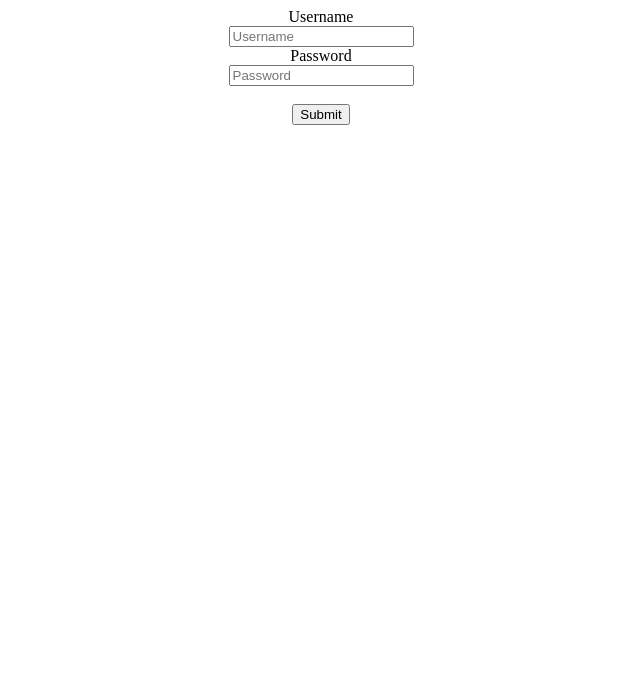
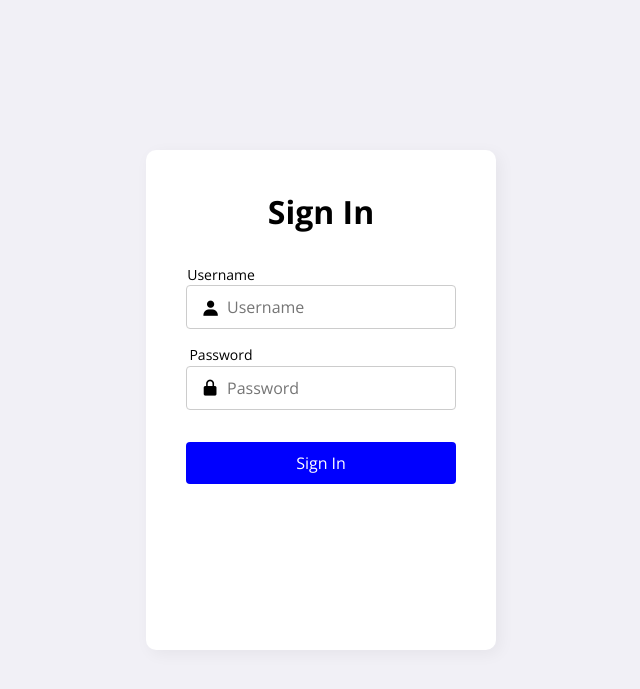
Before and after one commit to michaelm4320/Healthcare_Investment_Tool, a Flask app: page / in a window 1280 px wide. Shown: the top 689 px of the page, without its empty margins (319-959 px from the left). Run offline with Flask 2, Linux system fonts and the light colour scheme.

Commit message:
Added style to login, modify html

```diff
--- a/app.py
+++ b/app.py
@@ -67,3 +67,7 @@ def main():
 def sign():
     if request.method == "GET":
         return render_template('sign.html')
+
+#Uncomment if you want to run without using terminal
+#if __name__ == '__main__':
+#    app.run(debug=True)
--- a/static/css/style.css
+++ b/static/css/style.css
@@ -36,6 +36,104 @@ a {
 li {
 	list-style: none;
 }
+/* LOGIN START */
+.login-container {
+	padding: 40px;
+	text-align: center;
+    border-radius: 10px;
+    background: var(--light);
+	box-shadow: 4px 4px 16px rgba(0, 0, 0, .05);
+	max-width: 350px; /* set the maximum width to 400 pixels, this adjusts width */
+	height: 500px;
+
+    /* center horizontally */
+    margin-left: auto;
+    margin-right: auto;
+    width: 80%;
+
+    /* center vertically */
+    position: absolute;
+    top: 50%;
+    left: 50%;
+    transform: translate(-50%, -50%);
+}
+
+.signin-header {
+  font-size: 2em;
+  margin-bottom: 30px;
+  text-align: center;
+}
+
+/* Text box style */
+input[type="username"], input[type="password"] {
+  font-size: 16px;
+  padding: 10px;
+  border: 1px solid #ccc;
+  border-radius: 4px;
+  box-sizing: border-box;
+  margin-bottom: 10px; /*adjusts text box spacing between text boxes */
+  width: 100%;
+  max-width: calc(100% - -50px); /* limit the maximum width to 100% minus left and right padding and border */
+}
+
+.input-icons {
+  position: relative;
+  font-size: 1.2em;
+  align-items: center;
+}
+
+.input-icons input[type="username"] { /* adjusts the username input text to the right */
+  padding-left: 40px;
+}
+.input-icons input[type="password"] { /* adjusts the password input text to the right */
+  padding-left: 40px;
+}
+
+
+.login-container .input-icons .user-icon {
+  position: absolute;
+  transform: translate(5px, 10%);
+  padding: 10px;
+}
+
+.login-container .input-icons .lock-icon {
+  position: absolute;
+  transform: translate(1px, 75%);
+  padding: 10px;
+}
+
+label {
+  font-size: 14px;
+  margin-bottom: -20px; /* adjust the spacing between label and input box */
+  text-align: left;
+  margin-right: 200px; /* adjusts position left or right of label */
+  /* margin-top: -30px;  adjusts all elements inside text box vertically */
+}
+
+
+.errorU-message {
+  font-size: 14px;
+  color: red;
+}
+
+.errorP-message {
+  font-size: 14px;
+  color: red;
+}
+
+button {
+  background-color: blue;
+  border: none;
+  color: white;
+  padding: 10px 110px;
+  text-align: center;
+  text-decoration: none;
+  display: inline-block;
+  font-size: 16px;
+  border-radius: 4px;
+  cursor: pointer;
+}
+/* LOGIN END */
 
 /* SIDEBAR START */
 .intevations{
--- a/templates/index.html
+++ b/templates/index.html
@@ -25,7 +25,7 @@
 
 			<li><a href="#" class="active"><i class='bx bxs-dashboard icon' ></i> Dashboard</a></li>
 			<li>
-				<a href="#"><i class='bx bxs-bulb icon' ></i> Menu Item </i></a>
+				<a href="#"><i class='bx bxs-bulb icon' ></i> Menu Item</a>
 			</li>
 			<li><a href="#"><i class='bx bxs-cog icon' ></i> Settings</a></li>
 		</ul>
@@ -47,7 +47,7 @@
 			<div class="data">
 				<div class="content-data">
 					<div class="head">
-						<h3>Sales Report</h3>
+						<h3>Chart</h3>
 						<div class="menu">
 							<i class='bx bx-dots-horizontal-rounded icon'></i>
 							<ul class="menu-link">
--- a/templates/log.html
+++ b/templates/log.html
@@ -3,34 +3,38 @@
 <head>
     <meta charset="UTF-8">
     <title>Log In</title>
+    <meta name="viewport" content="width=device-width, initial-scale=1.0">
+    <link href='https://unpkg.com/boxicons@2.0.9/css/boxicons.min.css' rel='stylesheet'>
+    <link rel="stylesheet" href="static/css/style.css" type="text/css">
 </head>
 <body>
+<div class="login-container">
     <form method="post" style="text-align:center;">
-        <label>Username</label>
+        <h1 class="signin-header">Sign In</h1>
+        <label class="username-label">Username</label>
         <br>
-        <input type="text" name="username"
+        <div class="input-icons">
+            <i class='bx bxs-user user-icon' ></i>
+            <input type="username" name="username"
                    placeholder="Username"
                    value="{{ request.form['username'] }}">
             <br>
             {% block content %}
-<div style="color:red;">
-    {{ErrU}}
-</div>
+            <div class="errorU-message">{{ErrU}}</div>
 
-        <label>Password</label>
+            <i class='bx bxs-lock-alt lock-icon' ></i>
+            <label class="password-label">Password</label>
             <br>
             <input type="password" name="password"
                    placeholder="Password"
                    value="{{ request.form['password'] }}">
             <br>
-
-<div style="color:red;">
-    {{ErrP}}
         </div>
+        <div class="errorP-message">{{ErrP}}</div>
         {% endblock %}
         <br>
-        <button type="submit">Submit</button>
+        <button type="sign-in">Sign In</button>
     </form>
-
+</div>
 </body>
 </html>
```
Lines whose indentation alone changed are shown as unchanged.
